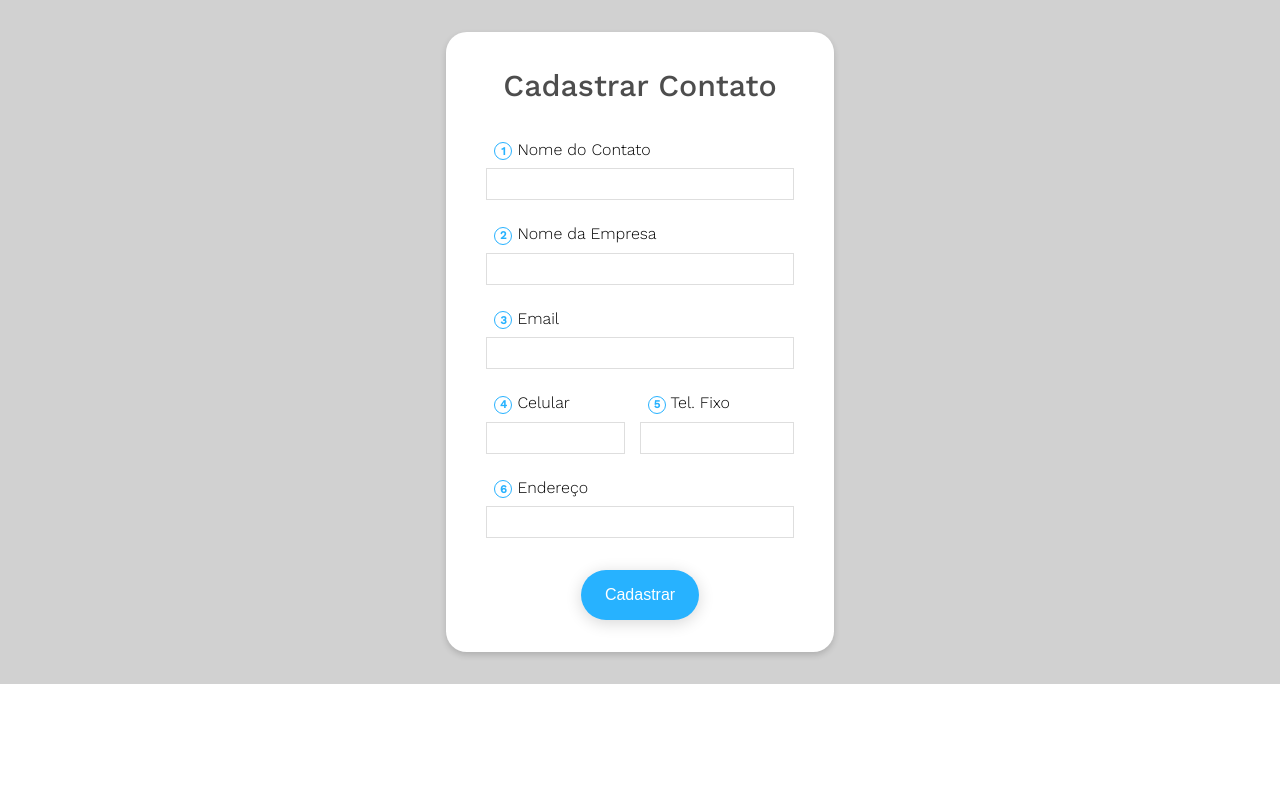
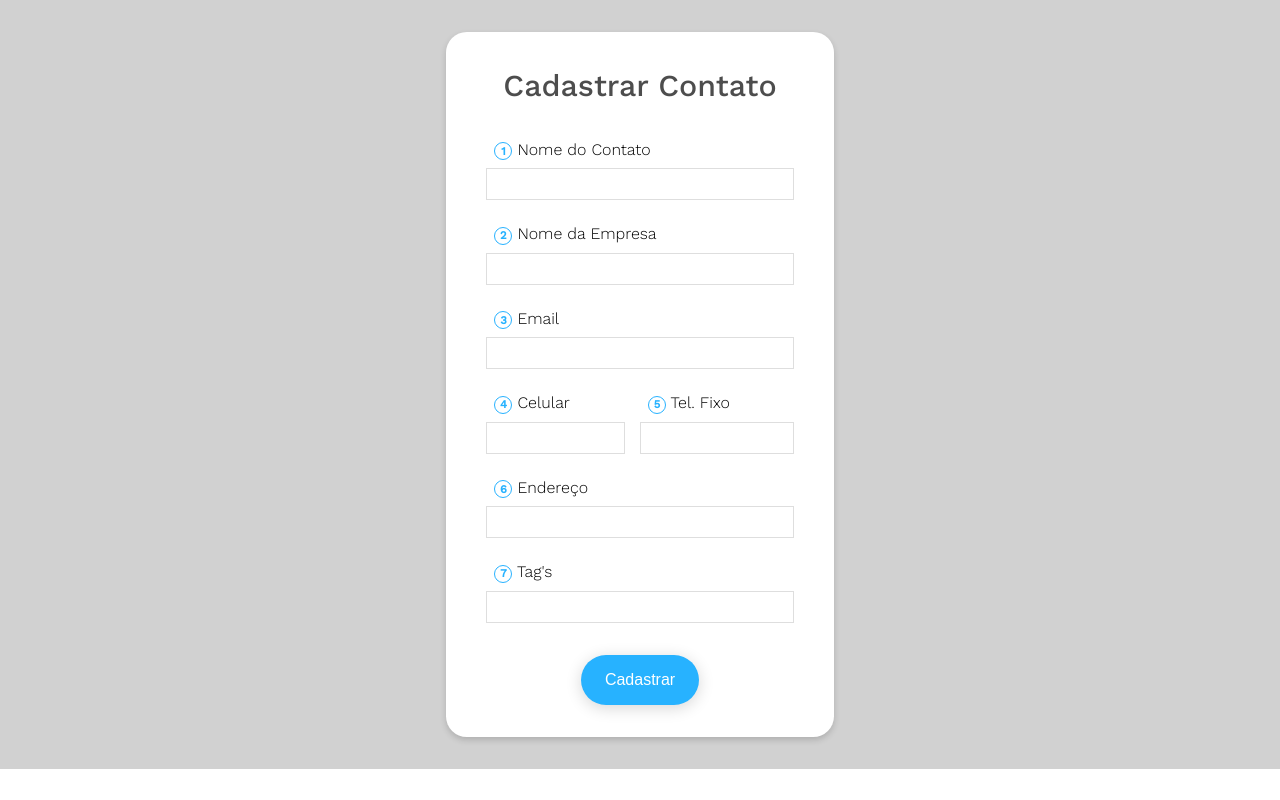
Before and after one commit to ahtlc/ClickCall, a Django app: template activities/templates/tests.html in a window 1280 px wide. Run offline with Django 3.2, Linux system fonts and the light colour scheme; the template is opened without the code that fills it, so the values that code supplies are empty.

Commit message:
feature(new-contact-fron): Added tags-input

```diff
--- a/activities/templates/includes/new_contact.html
+++ b/activities/templates/includes/new_contact.html
@@ -54,17 +54,15 @@
         <input type="text" name="address" id="new-contact-address">
     </div>
 
-    <!-- Tags (WIP)
+    <!-- Tags (WIP) -->
         <div class="new-contact-input">
-        <label for="new-contact-address">
-            <span class="new-contact-number">6</span> Endereço
+        <label for="new-contact-tags">
+            <span class="new-contact-number">7</span> Tag's
         </label>
 
         <div data-name="tags" class="tags-input">
         </div>
     </div>
-    -->
-
     <button type="submit" class="new-contact-submit"> Cadastrar </button>
 
 </form>
--- a/common/templates/base.html
+++ b/common/templates/base.html
@@ -20,9 +20,9 @@
     {% block content %}
     {% endblock content %}
     <script
-          src="https://code.jquery.com/jquery-3.3.1.min.js"
-          integrity="sha256-FgpCb/KJQlLNfOu91ta32o/NMZxltwRo8QtmkMRdAu8="
-          crossorigin="anonymous"></script>
+        src="https://code.jquery.com/jquery-3.3.1.min.js"
+        integrity="sha256-FgpCb/KJQlLNfOu91ta32o/NMZxltwRo8QtmkMRdAu8="
+        crossorigin="anonymous"></script>
 
     {% block scripts %}
     {% endblock scripts %}
--- a/static/css/new_contact.css
+++ b/static/css/new_contact.css
@@ -35,7 +35,8 @@
     margin-bottom: 0.5rem;
 }
 
-.new-contact-input input{
+.new-contact-input > input,
+.new-contact-input > .tags-input{
     border: 1px solid #DEDEDE;
     background: #FFFFFF;
     height: 2rem;
@@ -100,3 +101,30 @@
     background: rgb(33, 147, 209);
 
 }
+
+.tags-input{
+    display: flex;
+    align-items: center;
+    flex-direction: row;
+}
+
+.tags-input .main-input{
+    width:100%;
+    border: none;
+    margin: 0;
+    font-family: 'Work Sans', sans-serif;
+    font-weight: 300;
+    margin: 0.2rem;
+}
+.tags-input .main-input:focus{
+    outline:none;
+}
+
+.tag{
+    font-size: 0.8rem;
+    border-radius: 10px;
+    padding: 0.1em 0.6em 0.1em 0.6em;
+    margin-right: 0.5em;
+    background: #DEDEDE;
+    color: #4D4D4D;
+}
--- a/static/js/tag-input.js
+++ b/static/js/tag-input.js
@@ -10,16 +10,12 @@
     mainInput.classList.add('main-input');
     mainInput.addEventListener('input', function () {
         let enteredTags = mainInput.value.split(',');
-
-
         if (enteredTags.length > 1) {
-            if(tags.length < 3){
-                enteredTags.forEach(function (t) {
-                    let filteredTag = filterTag(t);
-                    if (filteredTag.length > 0)
-                        addTag(filteredTag);
-                });
-            }
+            enteredTags.forEach(function (t) {
+                let filteredTag = filterTag(t);
+                if (filteredTag.length > 0)
+                    addTag(filteredTag);
+            });
             mainInput.value = '';
         }
     });
@@ -39,7 +35,6 @@
             text: text,
             element: document.createElement('span'),
         };
-
         tag.element.classList.add('tag');
         tag.element.textContent = tag.text;
 
```
